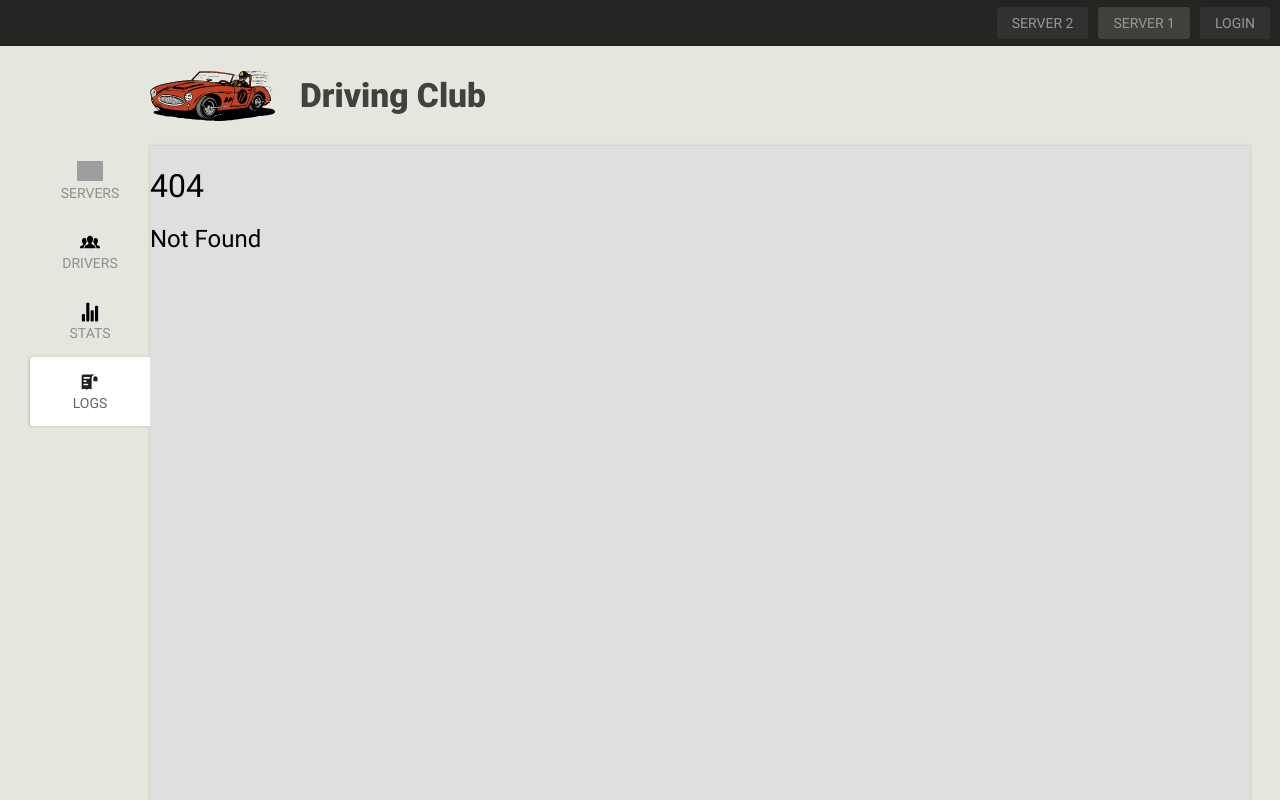
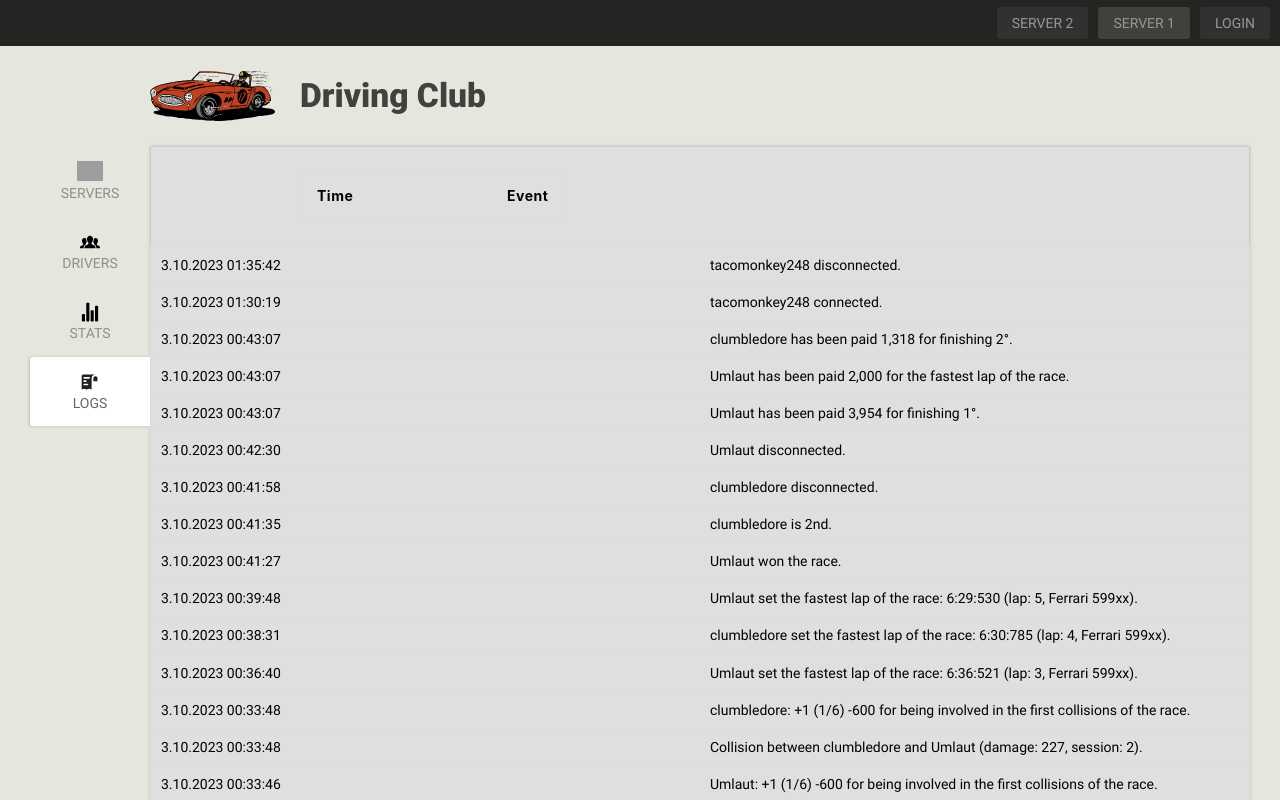
Before and after one commit to Mairo022/driveclub, a React (Vite) app: page /logs in a window 1280 px wide. Before the commit this address had no page. Shown: the top 800 px of the page. Built offline with nearby package versions, Linux system fonts and the light colour scheme; grey boxes are pictures that could not be loaded.

Commit message:
Add logs page

```diff
--- a/src/components/table/table.scss
+++ b/src/components/table/table.scss
@@ -94,6 +94,19 @@
       width: 10%;
     }
   }
+
+  &--logs {
+    .header__row__title.time,
+    .body__row__item.time {
+      width: 190px;
+      text-align: left;
+    }
+
+    .header__row__title.event,
+    .body__row__item.event {
+      text-align: left;
+    }
+  }
 }
 
 @mixin table-responsive($class-name, $max-width) {
--- a/src/components/table/types/table.d.ts
+++ b/src/components/table/types/table.d.ts
@@ -1,6 +1,6 @@
 interface ITable {
-    data: {}[]
+    data: Array<object>
     type: tableType
 }
 
-type tableType = "online" | "drivers" | "stats"
+type tableType = "online" | "drivers" | "stats" | "logs"
--- a/src/main.tsx
+++ b/src/main.tsx
@@ -7,6 +7,7 @@ import {Servers} from "./pages/servers/Servers";
 import {RootLayout} from "./layouts/RootLayout";
 import {Drivers} from "./pages/drivers/Drivers";
 import {Stats} from "./pages/stats/Stats";
+import {Logs} from "./pages/logs/Logs";
 
 const router = createBrowserRouter([
     {
@@ -34,6 +35,11 @@ const router = createBrowserRouter([
                 errorElement: <h2>Error loading stats</h2>,
             },
             {
+                path: "/logs",
+                Component: Logs,
+                errorElement: <h2>Error loading logs</h2>,
+            },
+            {
                 path: "*",
                 element: <><h1>404</h1><h2>Not Found</h2></>
             }
--- /dev/null
+++ b/src/pages/logs/Logs.tsx
@@ -0,0 +1,11 @@
+import {ReactElement} from "react";
+import {Table} from "../../components/table/Table";
+import {logs} from "./data/mockLogs";
+
+export function Logs(): ReactElement {
+    return (
+        <article className="logs">
+            <Table data={logs} type={"logs"}/>
+        </article>
+    )
+}
--- /dev/null
+++ b/src/pages/logs/data/mockLogs.ts
@@ -0,0 +1,82 @@
+export const logs: ILogs[] = [
+    {
+        "time": "3.10.2023 01:35:42",
+        "event": "tacomonkey248 disconnected."
+    },
+    {
+        "time": "3.10.2023 01:30:19",
+        "event": "tacomonkey248 connected."
+    },
+    {
+        "time": "3.10.2023 00:43:07",
+        "event": "clumbledore has been paid 1,318 for finishing 2°."
+    },
+    {
+        "time": "3.10.2023 00:43:07",
+        "event": "Umlaut has been paid 2,000 for the fastest lap of the race."
+    },
+    {
+        "time": "3.10.2023 00:43:07",
+        "event": "Umlaut has been paid 3,954 for finishing 1°."
+    },
+    {
+        "time": "3.10.2023 00:42:30",
+        "event": "Umlaut disconnected."
+    },
+    {
+        "time": "3.10.2023 00:41:58",
+        "event": "clumbledore disconnected."
+    },
+    {
+        "time": "3.10.2023 00:41:35",
+        "event": "clumbledore is 2nd."
+    },
+    {
+        "time": "3.10.2023 00:41:27",
+        "event": "Umlaut won the race."
+    },
+    {
+        "time": "3.10.2023 00:39:48",
+        "event": "Umlaut set the fastest lap of the race: 6:29:530 (lap: 5, Ferrari 599xx)."
+    },
+    {
+        "time": "3.10.2023 00:38:31",
+        "event": "clumbledore set the fastest lap of the race: 6:30:785 (lap: 4, Ferrari 599xx)."
+    },
+    {
+        "time": "3.10.2023 00:36:40",
+        "event": "Umlaut set the fastest lap of the race: 6:36:521 (lap: 3, Ferrari 599xx)."
+    },
+    {
+        "time": "3.10.2023 00:33:48",
+        "event": "clumbledore: +1 (1/6) -600 for being involved in the first collisions of the race."
+    },
+    {
+        "time": "3.10.2023 00:33:48",
+        "event": "Collision between clumbledore and Umlaut (damage: 227, session: 2)."
+    },
+    {
+        "time": "3.10.2023 00:33:46",
+        "event": "Umlaut: +1 (1/6) -600 for being involved in the first collisions of the race."
+    },
+    {
+        "time": "3.10.2023 00:33:46",
+        "event": "Collision between Umlaut and clumbledore (damage: 111, session: 1)."
+    },
+    {
+        "time": "3.10.2023 00:33:09",
+        "event": "clumbledore set the fastest lap of the race: 6:42:727 (lap: 1, Ferrari 599xx)."
+    },
+    {
+        "time": "3.10.2023 00:31:26",
+        "event": "Green flag. Race Start."
+    },
+    {
+        "time": "3.10.2023 00:30:42",
+        "event": "Current session: race."
+    },
+    {
+        "time": "3.10.2023 00:30:42",
+        "event": "Race start (total prize: 5,000, winner gets: 3,333)."
+    }
+]
```
